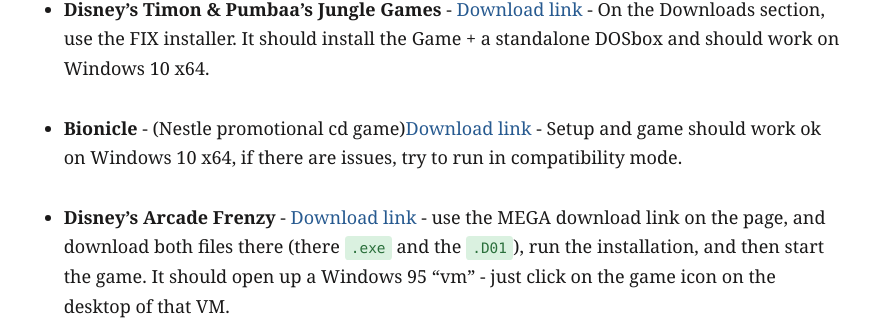
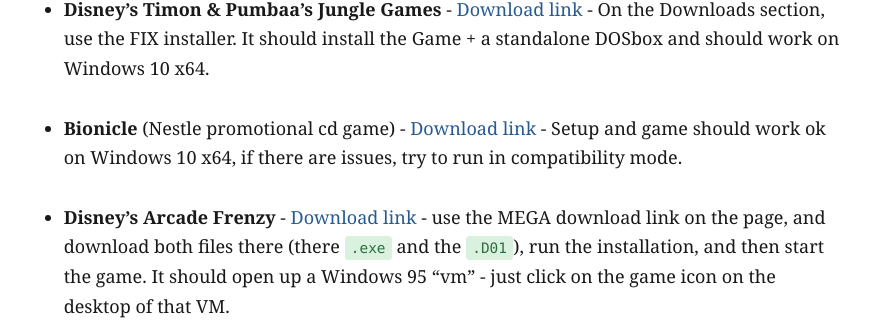
Before and after one commit to filfreire/filfreire.github.io, a Jekyll site: the page built from oldgames.md, in a window 1280 px wide. Shown: the part 380-700 px from the top of the page, without its empty margins (201-1075 px from the left). Built offline with Jekyll 4.4.1, drawn with Linux system fonts in a browser that asks for light colours.

```diff
--- a/oldgames.md
+++ b/oldgames.md
@@ -9,7 +9,7 @@ This is a personal page where I take note of steps I took in order to be able to
 
 - **Disney's Timon & Pumbaa's Jungle Games** - [Download link](https://www.myabandonware.com/game/disney-s-timon-pumbaa-s-jungle-games-3j3) - On the Downloads section, use the FIX installer. It should install the Game + a standalone DOSbox and should work on Windows 10 x64.
 
-- **Bionicle** - (Nestle promotional cd game)[Download link](https://biomediaproject.com/bmp/promo-cds/nestle/) - Setup and game should work ok on Windows 10 x64, if there are issues, try to run in compatibility mode.
+- **Bionicle** (Nestle promotional cd game) - [Download link](https://biomediaproject.com/bmp/promo-cds/nestle/) - Setup and game should work ok on Windows 10 x64, if there are issues, try to run in compatibility mode.
 
 - **Disney's Arcade Frenzy** - [Download link](https://collectionchamber.blogspot.com/p/disneys-arcade-frenzy.html) - use the MEGA download link on the page, and download both files there (there `.exe` and the `.D01`), run the installation, and then start the game. It should open up a Windows 95 "vm" - just click on the game icon on the desktop of that VM.
 
```
